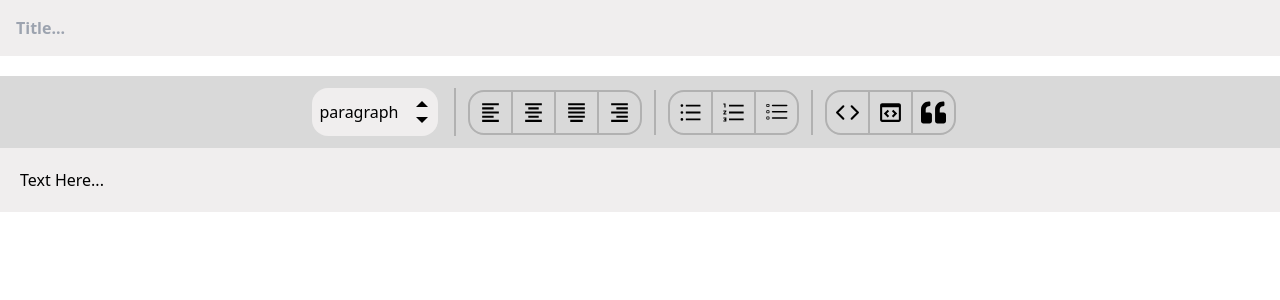
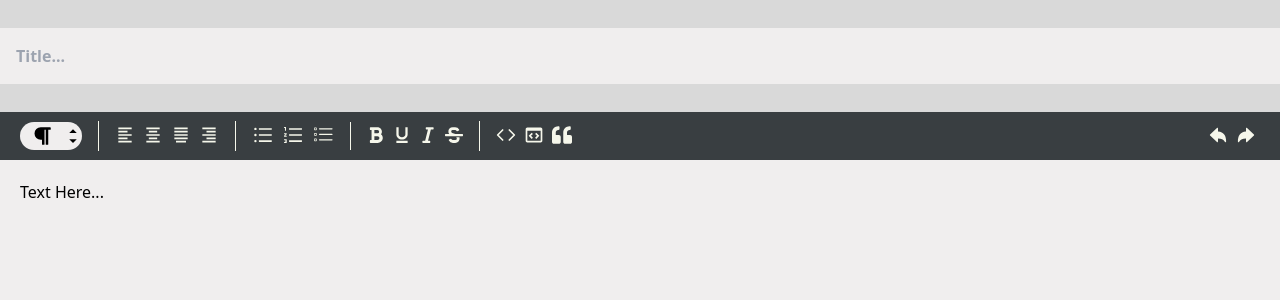
Before and after one commit to Meedux/Text-Editor, a Next.js app: page / in a window 1280 px wide. Shown: the top 300 px of the page. Built offline with nearby package versions, Linux system fonts and the light colour scheme.

Commit message:
Updated the Standard Text Editor to make it look clean

```diff
--- a/components/New.jsx
+++ b/components/New.jsx
@@ -1,4 +1,5 @@
 import React, { Fragment, useState } from 'react'
+import { IoArrowUndo, IoArrowRedo  } from 'react-icons/io5'
 import { useEditor, EditorContent, BubbleMenu } from '@tiptap/react'
 import StarterKit from '@tiptap/starter-kit'
 import TextAlign from '@tiptap/extension-text-align'
@@ -8,11 +9,12 @@ import Code from '@tiptap/extension-code'
 import TaskList from '@tiptap/extension-task-list'
 import { MdAlignHorizontalCenter, MdTextFields } from 'react-icons/md'
 import { BiAlignLeft, BiAlignMiddle, BiAlignJustify, BiAlignRight, BiCodeBlock } from 'react-icons/bi'
+import { ImUnderline } from 'react-icons/im'
 import { AiOutlineUnorderedList, AiOutlineOrderedList, AiOutlineBlock } from 'react-icons/ai'
 import { FiCode } from 'react-icons/fi'
-import { FaQuoteLeft } from 'react-icons/fa'
+import { FaQuoteLeft, FaParagraph, FaBold, FaItalic, FaStrikethrough } from 'react-icons/fa'
 import { Menu } from '@headlessui/react'
-import { BsListTask } from 'react-icons/bs'
+import { BsListTask, BsImageFill } from 'react-icons/bs'
 import TaskItem from '@tiptap/extension-task-item'
 import ListItem from '@tiptap/extension-list-item'
 import Blockquote from '@tiptap/extension-blockquote'
@@ -20,121 +22,8 @@ import CodeBlock from '@tiptap/extension-code-block'
 import { Listbox } from '@headlessui/react'
 import { GoTriangleUp, GoTriangleDown } from 'react-icons/go'
 import { HiOutlineViewList } from 'react-icons/hi'
+import Underline from '@tiptap/extension-underline'
 
-
-const TextBlock = ({ editor }) => {
-  return(
-    <>
-      <Menu>
-        <div className="relative mr-4 " >
-          <Menu.Button>
-            <AiOutlineBlock size={25}/>
-          </Menu.Button>
-          <Menu.Items className="absolute bg-slate-500 flex flex-col justify-center items-center z-50 rounded-lg" style={{transition: '300ms'}}>
-            <Menu.Item as="button" className="cursor-pointer p-3" onClick={() => editor.chain().focus().toggleCode().run()}>
-              <FiCode size={25} />
-            </Menu.Item>
-            <Menu.Item as="button" className="cursor-pointer p-3" onClick={() => editor.chain().focus().toggleBlockquote().run()}>
-              <FaQuoteLeft size={25} />
-            </Menu.Item>
-            <Menu.Item as="button" className="cursor-pointer p-3" onClick={() => editor.chain().focus().toggleCodeBlock().run()}>
-              <BiCodeBlock size={25} />
-            </Menu.Item>
-          </Menu.Items>
-        </div>
-      </Menu>
-    </>
-  )
-}
-
-
-const ListDropdown = ({ editor }) => {
-  return(
-    <>
-      <Menu>
-        <div className="relative mr-4 " >
-          <Menu.Button>
-            <HiOutlineViewList size={25} />
-          </Menu.Button>
-          <Menu.Items className="absolute bg-slate-500 flex flex-col justify-center items-center z-50 rounded-lg" style={{transition: '300ms'}}>
-            <Menu.Item as="button" className="cursor-pointer p-3" onClick={() => editor.chain().focus().toggleBulletList().run()}>
-              <AiOutlineUnorderedList size={25}/>
-            </Menu.Item>
-            <Menu.Item as="button" className="cursor-pointer p-3" onClick={() => editor.chain().focus().toggleOrderedList().run()}>
-              <AiOutlineOrderedList size={25} />
-            </Menu.Item>
-            <Menu.Item as="button" className="cursor-pointer p-3" onClick={() => editor.chain().focus().toggleTaskList().run()}>
-              <BsListTask size={25} />
-            </Menu.Item>
-          </Menu.Items>
-        </div>
-      </Menu>
-    </>
-  )
-}
-
-
-const AlignmentDropdown = ({ editor }) => {
-  return(
-    <>
-      <Menu>
-        <div className="relative mr-4 " >
-          <Menu.Button>
-            <MdAlignHorizontalCenter size={25}/>
-          </Menu.Button>
-          <Menu.Items className="absolute bg-slate-500 flex flex-col justify-center items-center z-50 rounded-lg" style={{transition: '300ms'}}>
-            <Menu.Item as="button" className="cursor-pointer p-3" onClick={() => editor.chain().focus().setTextAlign('left').run()}>
-              <BiAlignLeft size={25} />
-            </Menu.Item>
-            <Menu.Item as="button" className="cursor-pointer p-3" onClick={() => editor.chain().focus().setTextAlign('center').run()}>
-              <BiAlignMiddle size={25} />
-            </Menu.Item>
-            <Menu.Item as="button" className="cursor-pointer p-3" onClick={() => editor.chain().focus().setTextAlign('justify').run()}>
-              <BiAlignJustify size={25} />
-            </Menu.Item>
-            <Menu.Item as="button" className="cursor-pointer p-3" onClick={() => editor.chain().focus().setTextAlign('right').run()}>
-              <BiAlignRight size={25} />
-            </Menu.Item>
-          </Menu.Items>
-        </div>
-      </Menu>
-    </>
-  )
-}
-
-
-const TypographyDropdown = ({ editor }) => {
-  return(
-    <>
-      <Menu>
-        <div className="relative mr-4 " >
-          <Menu.Button>
-            <i>
-              <MdTextFields size={25} />
-            </i>
-          </Menu.Button>
-          <Menu.Items className="absolute bg-slate-500 flex flex-col justify-center items-center z-50 rounded-lg" style={{transition: '300ms'}}>
-            <Menu.Item as="button" className="cursor-pointer p-3" onClick={() => editor.chain().focus().toggleHeading({ level: 1 }).run()}>
-              <span className="font-bold">H1</span>
-            </Menu.Item>
-            <Menu.Item as="button" className="cursor-pointer p-3" onClick={() => editor.chain().focus().toggleHeading({ level: 2 }).run()}>
-              <span className="font-bold">H2</span>
-            </Menu.Item>
-            <Menu.Item as="button" className="cursor-pointer p-3" onClick={() => editor.chain().focus().toggleHeading({ level: 3 }).run()}>
-              <span className="font-bold">H3</span>
-            </Menu.Item>
-            <Menu.Item as="button" className="cursor-pointer p-3" onClick={() => editor.chain().focus().toggleBold().run()}>
-              <span className='font-extrabold'>Bold</span>
-            </Menu.Item>
-            <Menu.Item as="button" className="cursor-pointer p-3" onClick={() => editor.chain().focus().toggleItalic().run()}>
-              <span className='font-bold'><i>Italic</i></span>
-            </Menu.Item>
-          </Menu.Items>
-        </div>
-      </Menu>
-    </>
-  )
-}
 
 
 
@@ -143,10 +32,7 @@ const MobileMenuBar = ({ editor }) => {
   return(
     <>
       <div className='bg-bar-gray p-3 justify-center items-center md:hidden flex'>
-        <TypographyDropdown editor={editor} />
-        <AlignmentDropdown editor={editor} />
-        <ListDropdown editor={editor} />
-        <TextBlock editor={editor} />
+
       </div>
     </>
   )
@@ -154,61 +40,79 @@ const MobileMenuBar = ({ editor }) => {
 
 
 const DropDown = ({ editor }) => {
-  const typography = [
-      { id: 1, name: "paragraph"},
-      { id: 2, name: "header 1" },
-      { id: 3, name: "header 2" },
-      { id: 4, name: "header 3" }
-  ]
 
-  const [ text, setText ] = useState(typography[0])
+
+  const [ text, setText ] = useState('paragraph')
 
 
   function updateText(item) {
-    switch(item.name){
+    switch(item){
       case 'paragraph':
         editor.chain().focus().setParagraph().run()
+        setText('paragraph')
         break
       case 'header 1':
-        editor.chain().focus().toggleHeading({ level: 1 }).run()
+        editor.chain().focus().setHeading({ level: 1 }).run()
+        setText('header 1')
         break
       case 'header 2':
-        editor.chain().focus().toggleHeading({ level: 2 }).run()
+        editor.chain().focus().setHeading({ level: 2 }).run()
+        setText('header 2')
         break
       case 'header 3':
-        editor.chain().focus().toggleHeading({ level: 3 }).run()
+        editor.chain().focus().setHeading({ level: 3 }).run()
+        setText('header 3')
         break
     }
   }
 
   return (
-    <Listbox value={text} onChange={setText} as="div" className='mr-4 w-full'>
+    <Menu as="div" className='mr-4 w-full'>
       <div className="relative">
-        <Listbox.Button className='bg-input-gray p-2 w-full flex justify-between items-center rounded-2xl'>
-        {text.name}
+        <Menu.Button className='bg-input-gray p-1 w-full flex justify-between items-center rounded-2xl'>
+        {(text == "paragraph") ? <FaParagraph size={20} className='ml-2'/> : (text == "header 1") ? <span className='font-bold ml-2'>H1</span> : (text == "header 2") ? <span className='font-bold ml-2'>H2</span> : (text == "header 3") ? <span className='font-bold ml-2'>H3</span> : ";-;"}
         <span>
-          <i> <GoTriangleUp /> </i>
-          <i> <GoTriangleDown /> </i>
+          <i> <GoTriangleUp size={10}/> </i>
+          <i> <GoTriangleDown size={10}/> </i>
         </span>
-        </Listbox.Button>
-        <Listbox.Options className='w-full bg-input-gray overflow-y-scroll absolute z-50 p-0 drop-shadow-2xl'>
-        {typography.map(item => (
-          <Listbox.Option
-            key={item.id}
-            value={item}
-            as='li'
-            className='list-none'
-          >
-            {({ active, selected }) => (
-              <span className={`${active ? 'bg-slate-600 text-white text-center block' : 'bg-input-gray text-center block'}`} onClick={() => updateText(item)}>
-                {item.name}
+        </Menu.Button>
+        <Menu.Items className='w-full bg-input-gray absolute z-50 p-0 drop-shadow-2xl mt-1'>
+          <Menu.Item as='li' className='list-none'>
+            {({ active }) => (
+              <span className={`${active ? 'bg-slate-600 text-white text-center block' : 'bg-input-gray text-center block'} flex justify-center p-1`} onClick={() => updateText('paragraph')}>
+                <FaParagraph size={20}/>
               </span>
             )}
-          </Listbox.Option>
-        ))}
-      </Listbox.Options>
+          </Menu.Item>
+
+          <Menu.Item as='li' className='list-none'>
+            {({ active }) => (
+              <span className={`${active ? 'bg-slate-600 text-white text-center block' : 'bg-input-gray text-center block'}`} onClick={() => updateText('header 1')}>
+                <span className='font-bold'>H1</span>
+              </span>
+            )}
+          </Menu.Item>
+
+          <Menu.Item as='li' className='list-none'>
+            {({ active }) => (
+              <span className={`${active ? 'bg-slate-600 text-white text-center block' : 'bg-input-gray text-center block'}`} onClick={() => updateText('header 2')}>
+                <span className='font-bold'>H2</span>
+              </span>
+            )}
+          </Menu.Item>
+
+          <Menu.Item as='li' className='list-none'>
+            {({ active }) => (
+              <span className={`${active ? 'bg-slate-600 text-white text-center block' : 'bg-input-gray text-center block'}`} onClick={() => updateText('header 3')}>
+                <span className='font-bold'>H3</span>
+              </span>
+            )}
+          </Menu.Item>
+
+
+      </Menu.Items>
       </div>
-    </Listbox>
+    </Menu>
   )
 }
 
@@ -216,112 +120,202 @@ const DropDown = ({ editor }) => {
 const MenuBar = ({ editor }) => {
     return(
         <>
-            <div className='bg-bar-gray p-3 justify-center items-center md:flex hidden'>
-              <div className='border-r-2  border-r-border pr-4'>
+            <div className='bg-onyx p-2 justify-between items-center md:flex hidden'>
+              <div className='flex justify-center items-center ml-3'>
+                <div className='pr-4'>
                   <DropDown editor={editor} />
                 </div>
-              <div className=' border-r-border border-l-border border-r-2'>
-                <div className="mx-3 rounded-2xl border-2 border-border">
+                <div className=' border-r-ivory border-l-ivory border-r border-l'>
+                  <div className="mx-3">
                     <button
                       onClick={() => editor.chain().focus().setTextAlign('left').run()}
                       // className={`${editor.isActive({ textAlign: 'left' }) ? 'bg-border' : ''} p-2 border-r-2 border-r-border`}
-                    className=' p-2 border-r-2 border-r-border'
+                      className=' p-1 text-ivory hover:bg-ivory hover:text-onyx rounded-md'
                     >
                       <i>
-                      <BiAlignLeft size={25} />
+                        <BiAlignLeft size={20} />
                       </i>
                     </button>
 
                     <button
                       onClick={() => editor.chain().focus().setTextAlign('center').run()}
                       // className={`${editor.isActive({ textAlign: 'center' }) ? 'bg-border' : ''} p-2 border-r-2 border-r-border`}
-                    className=' p-2 border-r-2 border-r-border'
+                      className=' p-1 text-ivory hover:bg-ivory hover:text-onyx rounded-md'
                     >
                       <i>
-                      <BiAlignMiddle size={25} />
+                        <BiAlignMiddle size={20} />
                       </i>
                     </button>
 
                     <button
                       onClick={() => editor.chain().focus().setTextAlign('justify').run()}
                       // className={editor.isActive({ textAlign: 'justify' }) ? 'btn-active' : 'btn'}
-                    className=' p-2 border-r-2 border-r-border'
+                      className=' p-1 text-ivory hover:bg-ivory hover:text-onyx rounded-md'
                     >
                       <i>
-                      <BiAlignJustify size={25} />
+                        <BiAlignJustify size={20} />
                       </i>
                     </button>
 
                     <button
                       onClick={() => editor.chain().focus().setTextAlign('right').run()}
-                    className=' p-2'
+                      className=' p-1 text-ivory hover:bg-ivory hover:text-onyx rounded-md'
                     >
                       <i>
-                      <BiAlignRight size={25} />
+                        <BiAlignRight size={20} />
                       </i>
                     </button>
                   </div>
                 </div>
 
-              <div className='border-r-border border-l-border border-r-2'>
-                <div className='mx-3 rounded-2xl border-2 border-border'>
+                <div className=''>
+                  <div className='mx-3'>
                     <button
                       onClick={() => editor.chain().focus().toggleBulletList().run()}
-                    className=' p-2 border-r-2 border-r-border'
+                      className=' p-1 text-ivory hover:bg-ivory hover:text-onyx rounded-md'
                     >
                       <i>
-                      <AiOutlineUnorderedList size={25} />
+                        <AiOutlineUnorderedList size={22} />
                       </i>
                     </button>
 
                     <button
                       onClick={() => editor.chain().focus().toggleOrderedList().run()}
-                    className=' p-2 border-r-2 border-r-border'
+                      className=' p-1 text-ivory hover:bg-ivory hover:text-onyx rounded-md'
                     >
                       <i>
-                      <AiOutlineOrderedList size={25} />
+                        <AiOutlineOrderedList size={22} />
                       </i>
                     </button>
 
                     <button
                       onClick={() => editor.chain().focus().toggleTaskList().run()}
-                    className='p-2'
+                      className='p-1 text-ivory hover:bg-ivory hover:text-onyx rounded-md'
                     >
                       <i>
-                      <BsListTask size={25} />
+                        <BsListTask size={22} />
                       </i>
                     </button>
                   </div>
                 </div>
 
-              <div className='border-r-0 border-l-border'>
-                <div className='mx-3 rounded-2xl border-2 border-border'>
+                <div className='border-r-0 border-l-ivory border-l'>
+                  <div className='mx-3 '>
+                    <button
+                      onClick={() => editor.chain().focus().toggleBold().run()}
+                      className='p-1 text-ivory hover:bg-ivory hover:text-onyx rounded-md'
+                    >
+                      <i>
+                        <FaBold size={18} />
+                      </i>
+                    </button>
+
+                    <button
+                      onClick={() => editor.chain().focus().toggleUnderline().run()}
+                      className='p-1 text-ivory hover:bg-ivory hover:text-onyx rounded-md'
+                    >
+                      <i>
+                        <ImUnderline size={18} />
+                      </i>
+                    </button>
+
+                    <button
+                      onClick={() => editor.chain().focus().toggleItalic().run()}
+                      className='p-1 text-ivory hover:bg-ivory hover:text-onyx rounded-md'
+                    >
+                      <i>
+                      <FaItalic size={18} />
+                      </i>
+                    </button>
+
+                    <button
+                      onClick={() => editor.chain().focus().toggleStrike().run()}
+                      className='p-1 text-ivory hover:bg-ivory hover:text-onyx rounded-md'
+                    >
+                      <i>
+                        <FaStrikethrough size={18} />
+                      </i>
+                    </button>
+
+                    {/* Commented to reserve for text color and highlight component */}
+                    {/* <button
+                      onClick={() => editor.chain().focus().toggleBlockquote().run()}
+                      className='p-1 text-ivory hover:bg-ivory hover:text-onyx rounded-md'
+                    >
+                      <i>
+                      <FaItalic size={20} />
+                      </i>
+                    </button>
+
+                    <button
+                      onClick={() => editor.chain().focus().toggleBlockquote().run()}
+                      className='p-1 text-ivory hover:bg-ivory hover:text-onyx rounded-md'
+                    >
+                      <i>
+                      <FaItalic size={20} />
+                      </i>
+                    </button> */}
+                  </div>
+                </div>
+
+                <div className='border-r-0 border-l-ivory border-l'>
+                  <div className='mx-3 '>
                     <button
                       onClick={() => editor.chain().focus().toggleCode().run()}
-                    className='p-2 border-r-2 border-r-border'
+                      className='p-1 text-ivory hover:bg-ivory hover:text-onyx rounded-md'
                     >
                       <i>
-                    <FiCode size={25} />
+                      <FiCode size={20} />
                       </i>
                     </button>
 
                     <button
                       onClick={() => editor.chain().focus().toggleCodeBlock().run()}
-                    className='p-2 border-r-2 border-r-border'
+                      className='p-1 text-ivory hover:bg-ivory hover:text-onyx rounded-md'
                     >
                       <i>
-                      <BiCodeBlock size={25} />
+                        <BiCodeBlock size={20} />
                       </i>
                     </button>
 
                     <button
                       onClick={() => editor.chain().focus().toggleBlockquote().run()}
-                    className='p-2'
+                      className='p-1 text-ivory hover:bg-ivory hover:text-onyx rounded-md'
                     >
                       <i>
-                    <FaQuoteLeft size={25} />
+                      <FaQuoteLeft size={20} />
                       </i>
                     </button>
+                  </div>
+                </div>
+              </div>
+
+              <div className='flex justify-center items-center'>
+                <div className=''>
+                    <div className='mx-3'>
+
+                      {/* Image Upload Handling Lmao */}
+                      {/* <button
+                        onClick={() => editor.chain().focus().toggleBulletList().run()}
+                        className=' p-1 text-ivory hover:bg-ivory hover:text-onyx rounded-md '
+                      >
+                          <BsImageFill size={20} />
+                      </button> */}
+
+                      <button
+                        onClick={() => editor.chain().focus().undo().run()}
+                        className=' p-1 text-ivory hover:bg-ivory hover:text-onyx rounded-md'
+                      >
+                          <IoArrowUndo size={20} />
+                      </button>
+
+                      <button
+                        onClick={() => editor.chain().focus().redo().run()}
+                        className='p-1 text-ivory hover:bg-ivory hover:text-onyx rounded-md'
+                      >
+                          <IoArrowRedo size={20} />
+                      </button>
+                    </div>
                   </div>
               </div>
             </div>
@@ -351,18 +345,19 @@ const New = () => {
       Blockquote,
       BulletList,
       OrderedList,
+      Underline
     ],
     content: '<p>Text Here...</p>'
   })
   return (
     <>
         <div className="container mx-auto">
-            <div className='mb-5'>
+            <div className='mb-7 mt-7'>
               <input type="text" placeholder='Title...' className='font-bold bg-input-gray p-4' style={{outline: 'none', width: '100%'}}/>
             </div>
             <MenuBar editor={editor} />
+            <EditorContent editor={editor}/>
             <MobileMenuBar editor={editor} />
-            <EditorContent editor={editor}/>
         </div>
     </>
   )
--- a/package.json
+++ b/package.json
@@ -22,6 +22,7 @@
     "@tiptap/extension-task-item": "^2.0.0-beta.195",
     "@tiptap/extension-task-list": "^2.0.0-beta.195",
     "@tiptap/extension-text-align": "^2.0.0-beta.195",
+    "@tiptap/extension-underline": "^2.0.0-beta.199",
     "@tiptap/react": "^2.0.0-beta.195",
     "@tiptap/starter-kit": "^2.0.0-beta.195",
     "autoprefixer": "^10.4.11",
--- a/styles/globals.css
+++ b/styles/globals.css
@@ -3,9 +3,17 @@
 @tailwind utilities;
 
 
+body {
+  @apply bg-bar-gray;
+}
+
+.new-container {
+  @apply container mx-auto;
+}
 
 .ProseMirror {
-  @apply bg-input-gray p-5 outline-none;
+  @apply p-5 outline-none bg-input-gray;
+  height: 100vh;
 }
 
 .btn {
@@ -22,6 +30,9 @@
   transition: 300ms;
 }
 
+.transition {
+  transition: 400ms;
+}
 
 h1 {
   @apply text-3xl font-bold
@@ -90,3 +101,15 @@ ul[data-type="taskList"] {
 pre {
   @apply p-2 bg-gray-900 text-editor-white rounded-lg;
 }
+
+
+.width-70 {
+  width: 70vw;
+}
+.width-30 {
+  width: 15vw;;
+}
+
+.height-70 {
+  height: 65%;
+}
```
Also changed, not shown: tailwind.config.js (+6 -1 lines), 1 other file (tests, documents, lock files or other folders). Lines whose indentation alone changed are shown as unchanged.
